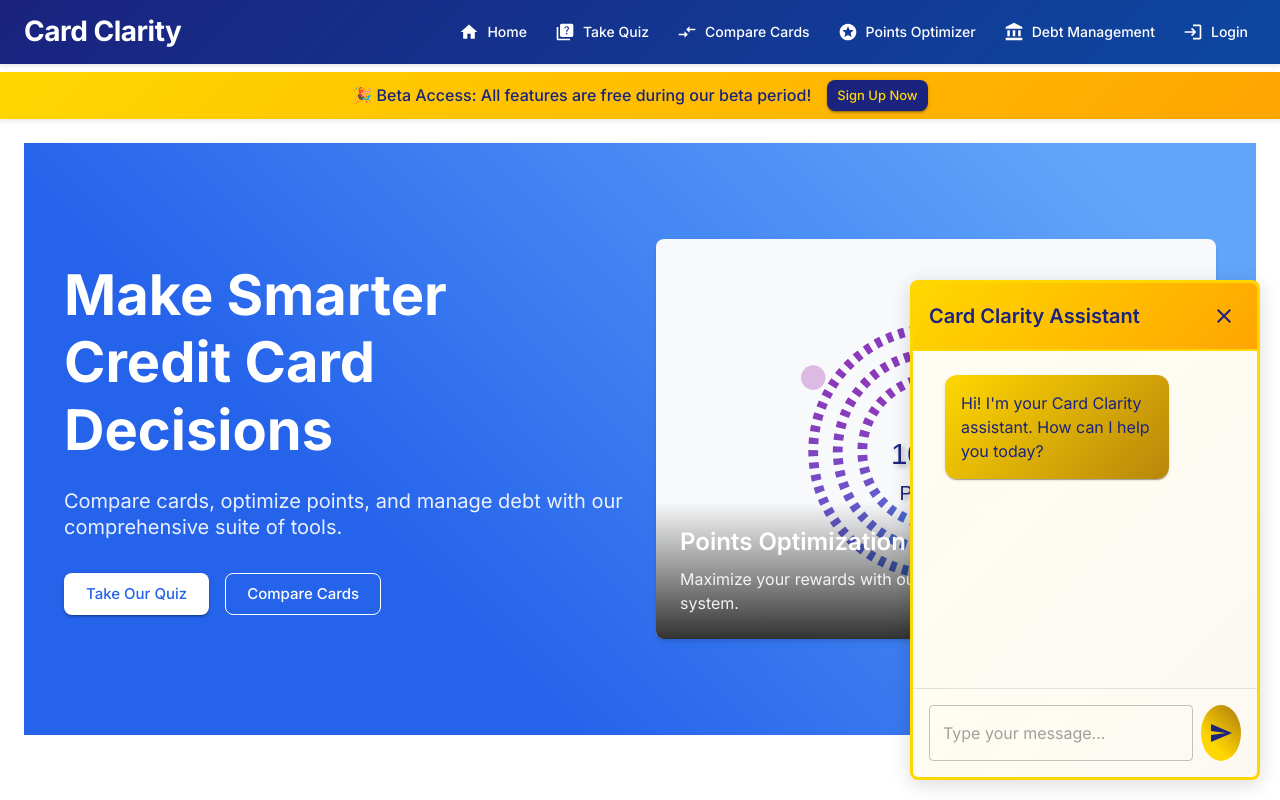
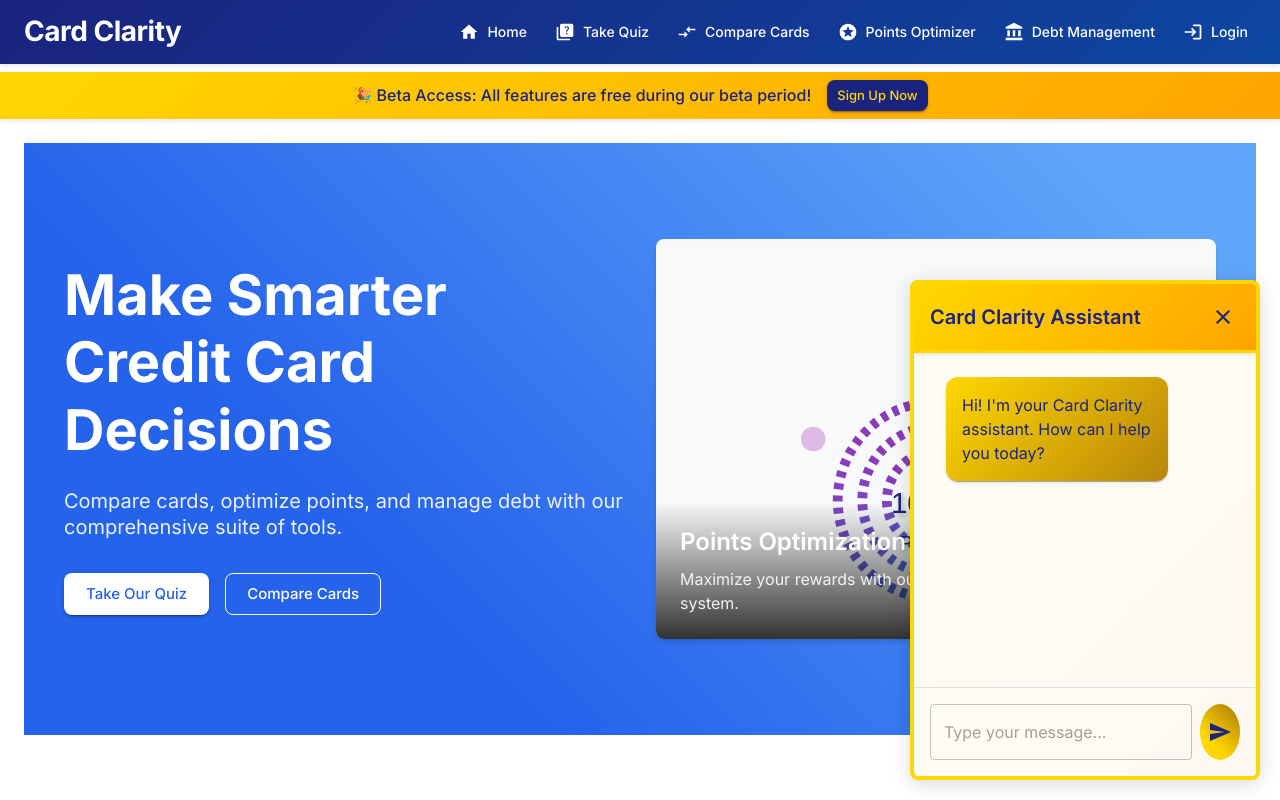
Before and after one commit to nickjackson801/card-clarity, a React (Vite) app: page / in a window 1280 px wide. Shown: the top 800 px of the page. Built offline with nearby package versions, Linux system fonts and the light colour scheme.

Commit message:
Major update: Move Points Optimization illustration down significantly and enhance ChatBot gold styling with hover effects

```diff
--- a/src/components/ChatBot.tsx
+++ b/src/components/ChatBot.tsx
@@ -151,7 +151,11 @@ const ChatBot = () => {
           flexDirection: 'column',
           overflow: 'hidden',
           zIndex: 1000,
-          border: '3px solid #FFD700'
+          border: '4px solid #FFD700',
+          '&:hover': {
+            border: '4px solid #FFA500',
+            transition: 'border-color 0.3s ease-in-out'
+          }
         }}
       >
         <Box
@@ -162,7 +166,8 @@ const ChatBot = () => {
             display: 'flex',
             alignItems: 'center',
             justifyContent: 'space-between',
-            borderBottom: '2px solid #FFD700'
+            borderBottom: '3px solid #FFD700',
+            boxShadow: '0 2px 4px rgba(0,0,0,0.1)'
           }}
         >
           <Typography variant="h6" sx={{ fontWeight: 600 }}>
--- a/src/components/FeatureSlideshow.tsx
+++ b/src/components/FeatureSlideshow.tsx
@@ -53,27 +53,27 @@ const slides: Slide[] = [
           </filter>
         </defs>
         {/* Animated Points Circles */}
-        <circle cx="200" cy="160" r="100" stroke="url(#pointsGradient)" strokeWidth="8" fill="none" strokeDasharray="5,5">
+        <circle cx="200" cy="200" r="80" stroke="url(#pointsGradient)" strokeWidth="8" fill="none" strokeDasharray="5,5">
           <animate attributeName="strokeDashoffset" from="0" to="10" dur="2s" repeatCount="indefinite" />
         </circle>
-        <circle cx="200" cy="160" r="80" stroke="url(#pointsGradient)" strokeWidth="8" fill="none" strokeDasharray="5,5">
+        <circle cx="200" cy="200" r="60" stroke="url(#pointsGradient)" strokeWidth="8" fill="none" strokeDasharray="5,5">
           <animate attributeName="strokeDashoffset" from="10" to="0" dur="2s" repeatCount="indefinite" />
         </circle>
-        <circle cx="200" cy="160" r="60" stroke="url(#pointsGradient)" strokeWidth="8" fill="none" strokeDasharray="5,5">
+        <circle cx="200" cy="200" r="40" stroke="url(#pointsGradient)" strokeWidth="8" fill="none" strokeDasharray="5,5">
           <animate attributeName="strokeDashoffset" from="0" to="10" dur="2s" repeatCount="indefinite" />
         </circle>
         {/* Points Text with Shadow */}
-        <text x="200" y="170" textAnchor="middle" fill="#1a237e" fontSize="24" fontFamily="Arial" filter="url(#shadow)">
+        <text x="200" y="210" textAnchor="middle" fill="#1a237e" fontSize="24" fontFamily="Arial" filter="url(#shadow)">
           10,000
         </text>
-        <text x="200" y="200" textAnchor="middle" fill="#1a237e" fontSize="16" fontFamily="Arial" filter="url(#shadow)">
+        <text x="200" y="240" textAnchor="middle" fill="#1a237e" fontSize="16" fontFamily="Arial" filter="url(#shadow)">
           POINTS
         </text>
         {/* Decorative Elements */}
-        <circle cx="100" cy="100" r="10" fill="#9C27B0" opacity="0.3">
+        <circle cx="100" cy="150" r="10" fill="#9C27B0" opacity="0.3">
           <animate attributeName="r" from="8" to="12" dur="1s" repeatCount="indefinite" />
         </circle>
-        <circle cx="300" cy="200" r="15" fill="#2196F3" opacity="0.3">
+        <circle cx="300" cy="250" r="15" fill="#2196F3" opacity="0.3">
           <animate attributeName="r" from="12" to="18" dur="1s" repeatCount="indefinite" />
         </circle>
       </svg>
```
